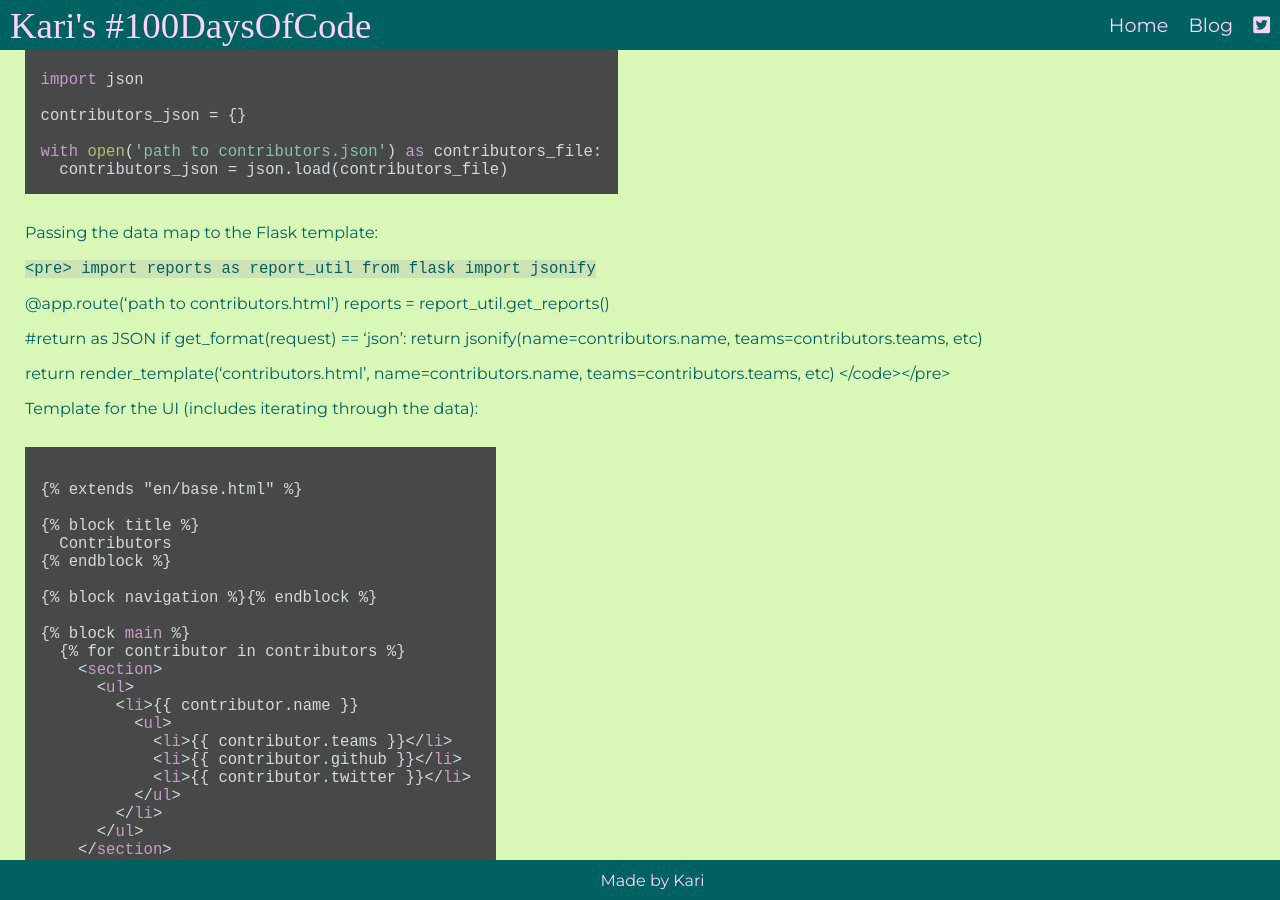
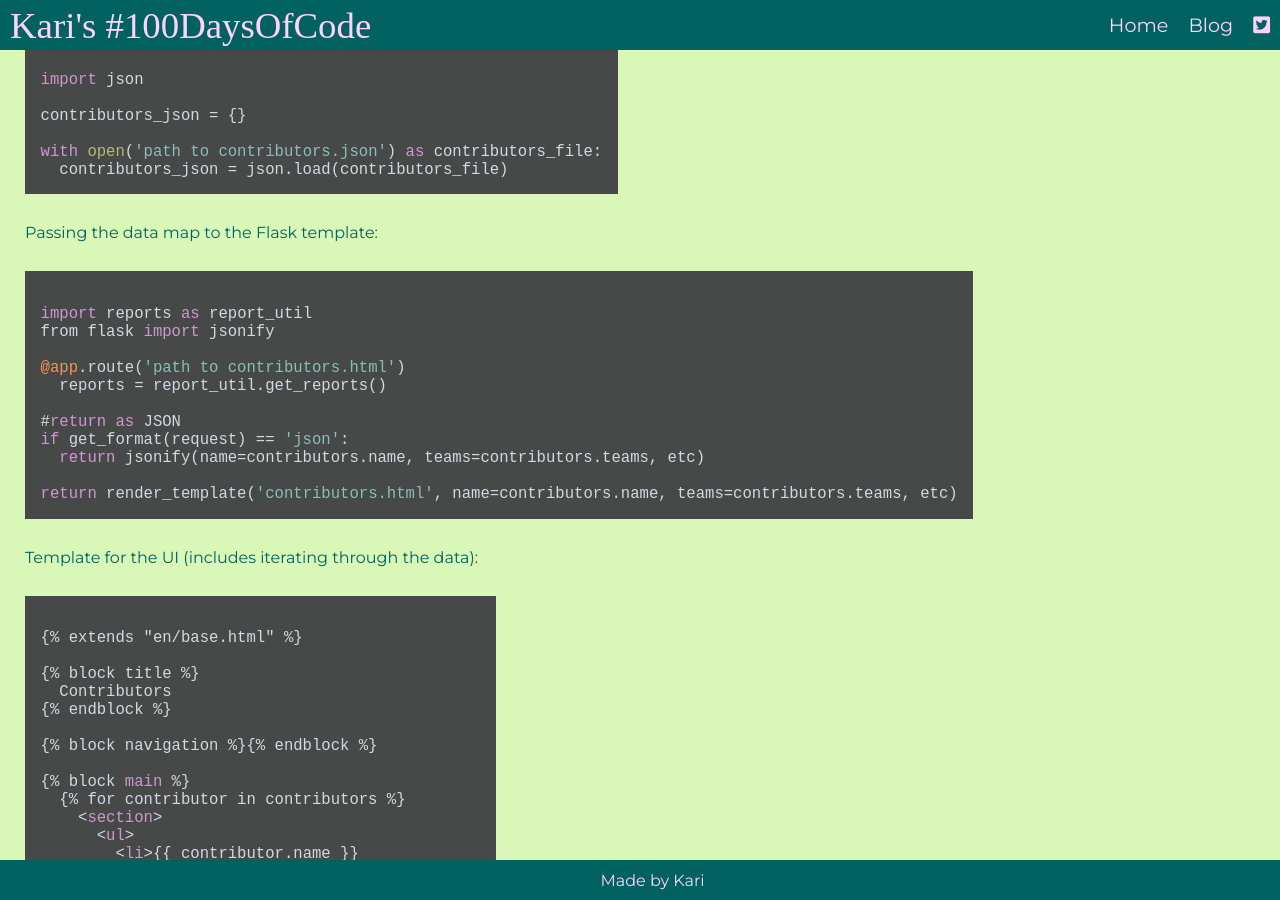
Before and after one commit to KJLarson/100-days, a Jekyll site: the page built from _posts/2019-06-19-day-19-state-of-the-web.md, in a window 1280 px wide and 900 px high, scrolled down 819 px. Built offline with Jekyll 4.4.1, drawn with Linux system fonts in a browser that asks for light colours; nearby versions of some CDN libraries; some web fonts are replaced.

Commit message:
Fix order of <pre> and <code> tags

```diff
--- a/_posts/2019-06-19-day-19-state-of-the-web.md
+++ b/_posts/2019-06-19-day-19-state-of-the-web.md
@@ -36,7 +36,7 @@ with open('path to contributors.json') as contributors_file:
 
 Passing the data map to the Flask template:
 {% raw %}
-<code><pre>
+<pre><code>
 import reports as report_util
 from flask import jsonify
 
```
